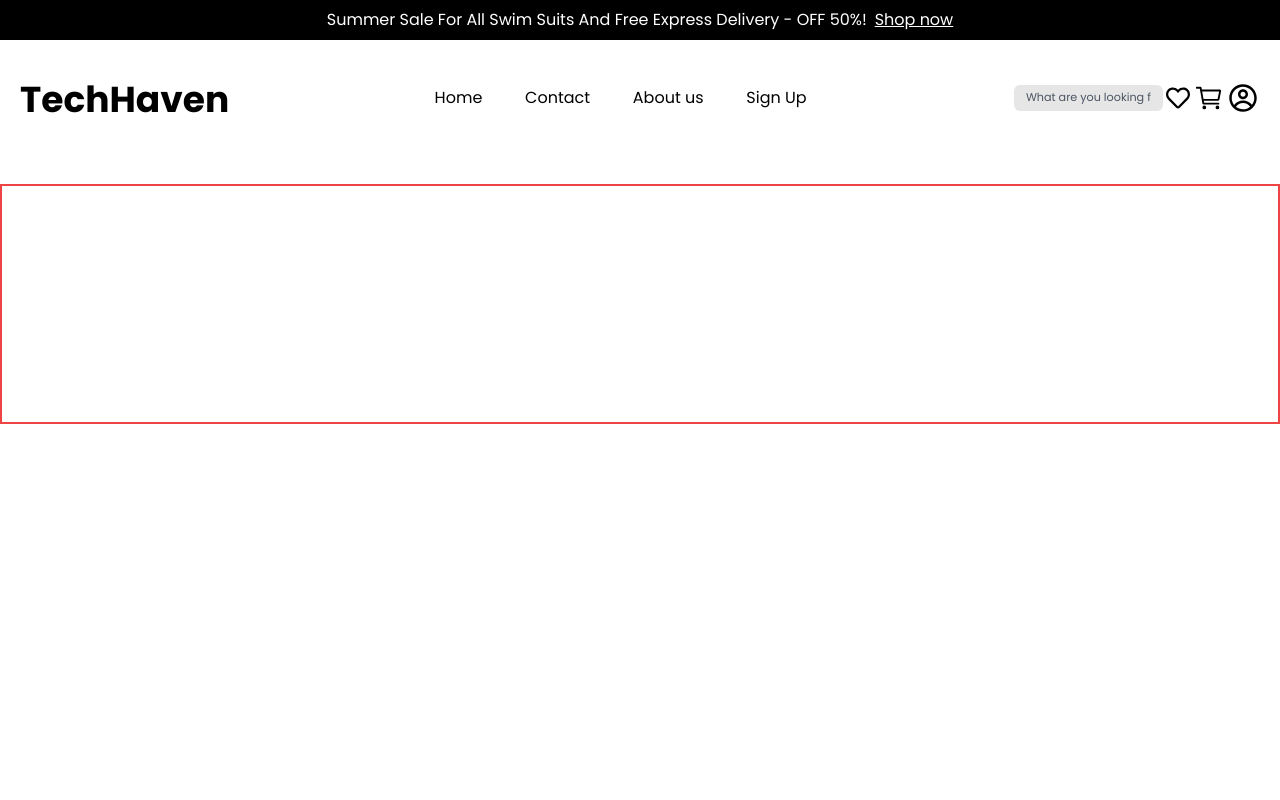
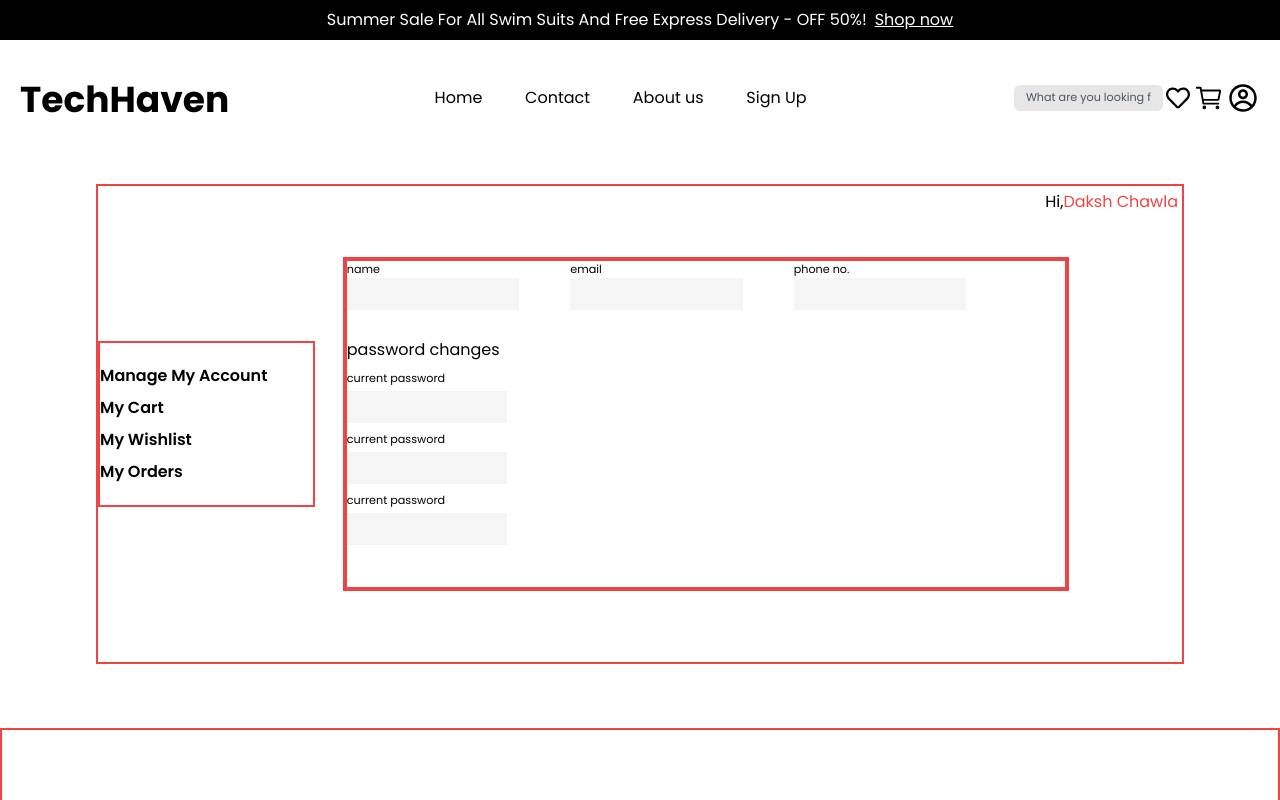
Before and after one commit to DakshChawla12/TECH-HAVEN, a React (Vite) app in the folder CLIENT/: page /profile in a window 1280 px wide. Shown: the top 800 px of the page. Built offline with nearby package versions, Linux system fonts and the light colour scheme; what alertifyjs would draw is missing.

Commit message:
created profile page

```diff
--- a/CLIENT/src/App.jsx
+++ b/CLIENT/src/App.jsx
@@ -10,6 +10,7 @@ import WishlistPage from './Pages/WishlistPage';
 import AboutUsPage from './Pages/AboutUsPage';
 import ContactPage from './Pages/ContactPage';
 import SingleProductPage from './Pages/SingleProductPage';
+import ProfilePage from './Pages/ProfilePage';
 
 const App = () => {
   return (
@@ -25,6 +26,7 @@ const App = () => {
         <Route path='/about' element={<AboutUsPage />} />
         <Route path='/contact' element={<ContactPage />} />
         <Route path='/product/:id' element={<SingleProductPage />} />
+        <Route path='/profile' element={<ProfilePage />} />
       </Routes>
       <Footer />
     </>
--- /dev/null
+++ b/CLIENT/src/Pages/ProfilePage.jsx
@@ -0,0 +1,61 @@
+import React from 'react'
+
+const ProfilePage = () => {
+    return (
+        <div className='w-[85%] h-[30rem] mt-16 border-2 border-red-500 mx-auto flex items-center gap-7 relative'>
+
+            <span className='absolute top-1 right-1'>Hi,<span className='text-red-500'>Daksh Chawla</span></span>
+
+            <div className='w-[30%] h-[35%] border-2 border-red-500 flex flex-col gap-2 justify-center text-[0.8rem] font-semibold lg:w-[20%] md:text-[1rem]'>
+                <span>Manage My Account</span>
+                <span>My Cart</span>
+                <span>My Wishlist</span>
+                <span>My Orders</span>
+            </div>
+
+            <div className='w-[67%] h-[70%] border-2 border-red-500'>
+                <form action="" className='flex flex-col w-[100%] h-[100%] border-2 border-red-500 gap-7'>
+
+                    <div className='flex gap-2 w-[100%]'>
+                        <div className='flex flex-col w-[30%]'>
+                            <label htmlFor="" className='text-[0.7rem]'>name</label>
+                            <input type="text" className='h-[2rem] w-[100%rem] bg-[#F5F5F5] lg:w-[80%]' />
+                        </div>
+
+                        <div className='flex flex-col w-[30%]'>
+                            <label htmlFor="" className='text-[0.7rem]'>email</label>
+                            <input type="text" className='h-[2rem] w-[100%] bg-[#F5F5F5]  lg:w-[80%]' />
+                        </div>
+
+                        <div className='flex flex-col w-[30%]'>
+                            <label htmlFor="" className='text-[0.7rem]'>phone no.</label>
+                            <input type="text" className='h-[2rem] w-[100%] bg-[#F5F5F5]  lg:w-[80%]' />
+                        </div>
+                    </div>
+
+                    <div className='flex flex-col gap-2'>
+                        <span htmlFor="" >password changes</span>
+
+                        <div className='flex flex-col gap-1'>
+                            <label htmlFor="" className='text-[0.7rem]'>current password</label>
+                            <input type="text" className='h-[2rem] w-[10rem] bg-[#F5F5F5] ' />
+                        </div>
+
+                        <div className='flex flex-col gap-1'>
+                            <label htmlFor="" className='text-[0.7rem]'>current password</label>
+                            <input type="text" className='h-[2rem] w-[10rem] bg-[#F5F5F5]' />
+                        </div>
+
+                        <div className='flex flex-col gap-1'>
+                            <label htmlFor="" className='text-[0.7rem]'>current password</label>
+                            <input type="text" className='h-[2rem] w-[10rem] bg-[#F5F5F5]' />
+                        </div>
+                    </div>
+                </form>
+            </div>
+
+        </div>
+    )
+}
+
+export default ProfilePage
```
